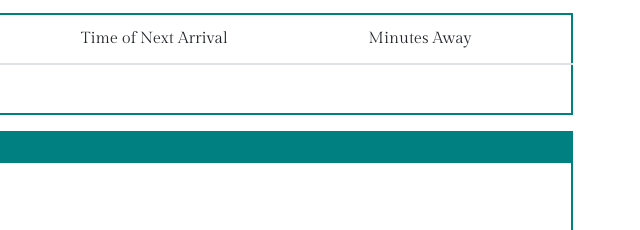
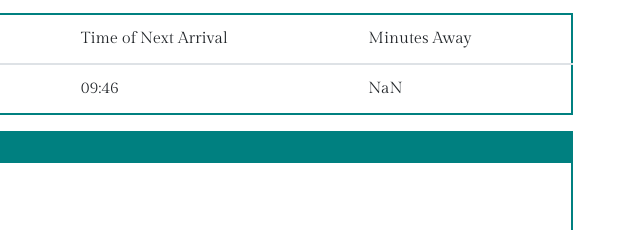
Before and after one commit to nliu83/Train-Scheduler, a plain HTML site: page index.html in a window 1280 px wide. Both pictures are taken after typing "Sample", "Sample", "Sample", "Sample" into the empty fields and a click on the button "Submit". Shown: the part 305-535 px from the top of the page, 622-1262 px from the left. Drawn offline with nearby package versions, Linux system fonts and the light colour scheme.

Commit message:
adds moment.js

```diff
--- a/assets/train.js
+++ b/assets/train.js
@@ -3,24 +3,49 @@ $(document).ready(function() {
 
     function displayUserInputs() {
 
-        var nTrainName = $('#train-name').val().trim();
+        var TrainName = $('#train-name').val().trim();
 
-        var nTrainDestination = $('#train-destination').val().trim();
+        var TrainDestination = $('#train-destination').val().trim();
 
-        //var nFirstTrainTime = $('#First-Train-Time').val().trim();
+        var FirstTrainTime = $('#First-Train-Time').val().trim();
 
-        var nTrainFrequency = $('#train-frequency').val().trim();
+        var TrainFrequency = $('#train-frequency').val().trim();
+
+        var firstTimeConverted = moment(FirstTrainTime, 'HH:mm').subtract(1, 'years');
+
+        var currentTime = moment();
+
+        currentTimeConverted = moment(currentTime, 'HH:mm').subtract(1, 'years');
+
+        console.log('current time: ' + currentTimeConverted);
+
+        var diffTime = moment().diff(moment(firstTimeConverted), 'minutes');
+
+        console.log('difference in time: ' + diffTime);
+
+        var tRemainder = diffTime % TrainFrequency;
+
+        var tMinutesTillTrain = TrainFrequency - tRemainder;
+
+        console.log('minutes until next train: ' + tMinutesTillTrain);
+
+        var nextTrain = moment().add(tMinutesTillTrain, 'minutes');
+
+        var nextTrainConverted = moment(nextTrain).format('hh:mm');
+
+        console.log('Arrival time: ' + nextTrainConverted);
 
         var tBody = $('tbody');
         var tRow = $('<tr>');
 
-        var TrainNameTd = $('<td>').text(nTrainName);
-        var TrainDestinationTd = $('<td>').text(nTrainDestination);
-        //var TimeNextArrivalTd = $('<td>').text();
+        var TrainNameTd = $('<td>').text(TrainName);
+        var TrainDestinationTd = $('<td>').text(TrainDestination);
+        var TimeNextArrivalTd = $('<td>').text(nextTrainConverted);
+        var minutesAway = $('<td>').text(tMinutesTillTrain);
 
-        var TrainFrequencyTd = $('<td>').text(nTrainFrequency);
+        var TrainFrequencyTd = $('<td>').text(TrainFrequency);
 
-        tRow.append(TrainNameTd, TrainDestinationTd, TrainFrequencyTd);
+        tRow.append(TrainNameTd, TrainDestinationTd, TrainFrequencyTd, TimeNextArrivalTd, minutesAway);
         tBody.append(tRow);
 
         $('#train-name').val('');
--- a/index.html
+++ b/index.html
@@ -63,7 +63,8 @@
 
         </div>
 
-        <script src="https://www.gstatic.com/firebasejs/5.2.0/firebase.js"></script>
+        <script src="https://cdnjs.cloudflare.com/ajax/libs/moment.js/2.20.1/moment.min.js"></script>
+        <!-- <script src="https://www.gstatic.com/firebasejs/5.2.0/firebase.js"></script>
         <script>
         // Initialize Firebase
         var config = {
@@ -75,7 +76,7 @@
             messagingSenderId: "5913682626"
         };
         firebase.initializeApp(config);
-        </script>
+        </script> -->
         <script type="text/javascript" src="https://cdnjs.cloudflare.com/ajax/libs/jquery/3.2.1/jquery.min.js"></script>
           <script type="text/javascript" src="assets/train.js"></script>
     </body>
```
